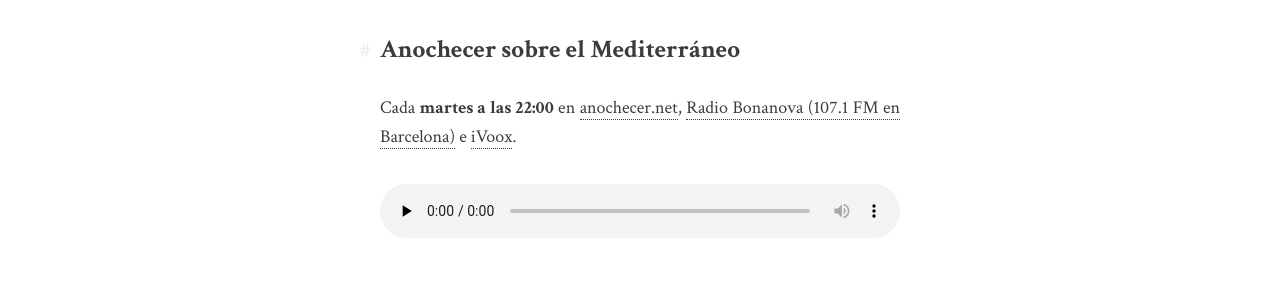
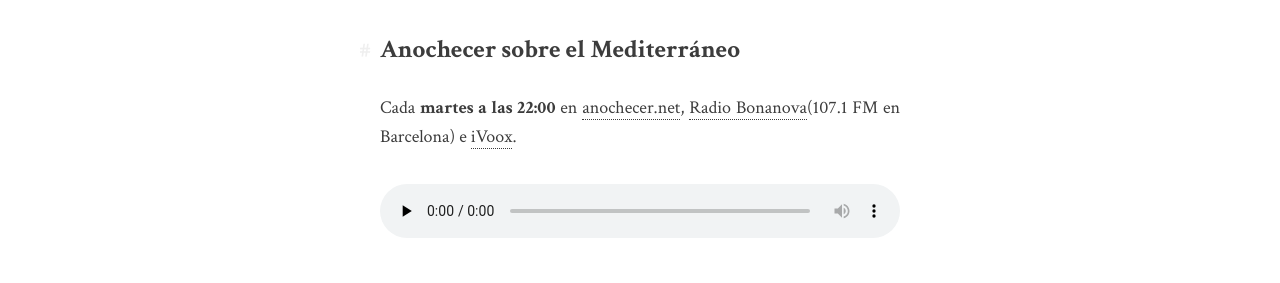
Before and after one commit to dieguitocollado/anochecer2, a Jekyll site: the page built from index.md, in a window 1280 px wide. Shown: the part 532-815 px from the top of the page. Built offline with Jekyll 4.4.1, drawn with Linux system fonts in a browser that asks for light colours; comment, search, counter and statistics services are not loaded.

```diff
--- a/index.md
+++ b/index.md
@@ -9,7 +9,7 @@ navtitle: el programa
 
 ## Anochecer sobre el Mediterráneo
 
-Cada **martes a las 22:00** en [anochecer.net](anochecer.net), [Radio Bonanova (107.1 FM en Barcelona)](http://radiobonanova.com) e [iVoox](https://www.ivoox.com/podcast-centauros-del-desierto_sq_f1495004_1.html "iVoox").
+Cada **martes a las 22:00** en [anochecer.net](anochecer.net), [Radio Bonanova](http://radiobonanova.com)(107.1 FM en Barcelona) e [iVoox](https://www.ivoox.com/podcast-centauros-del-desierto_sq_f1495004_1.html "iVoox").
 
 <audio id="audio_1" controls="" preload="none" style="width:100%;padding:0;"><source src="http://radio.diegocollado.net:8000/stream.mp3?type=http&amp;nocache=143" type="audio/mpeg"></audio>
 
```
